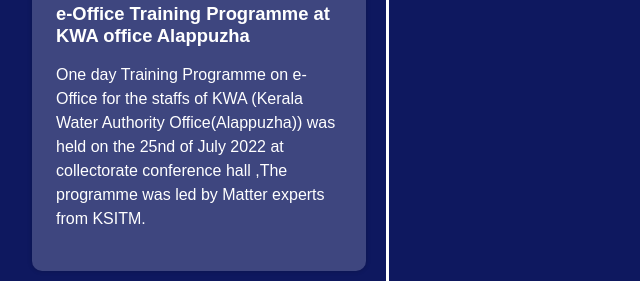
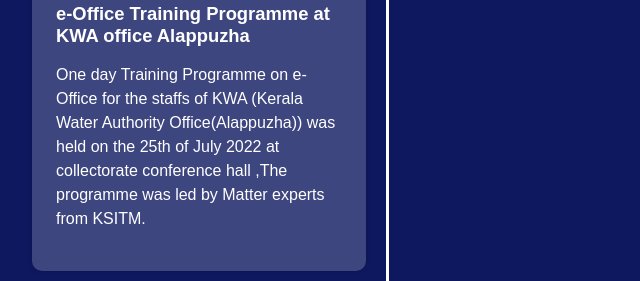
Before and after one commit to fossmission/fossmission.github.io, a plain HTML site: page index.html in a window 1280 px wide. Shown: the part 127-408 px from the top of the page, 253-893 px from the left. Drawn offline with Linux system fonts and the light colour scheme; a web font is replaced by a local one.

Commit message:
Update index.html

```diff
--- a/index.html
+++ b/index.html
@@ -24,7 +24,7 @@
     <!-- ......left side...... -->
     <div class="timeline__component timeline__component--bg">
       <h2 class="timeline__title">e-Office Training Programme  at KWA office Alappuzha</h2>
-      <p class="timeline__paragraph">One day Training Programme on e-Office  for the staffs of KWA (Kerala Water Authority Office(Alappuzha))  was held on the 25nd of July 2022 at collectorate conference hall ,The programme was led by Matter experts from KSITM.</p>
+      <p class="timeline__paragraph">One day Training Programme on e-Office  for the staffs of KWA (Kerala Water Authority Office(Alappuzha))  was held on the 25th of July 2022 at collectorate conference hall ,The programme was led by Matter experts from KSITM.</p>
     </div>
     <div class="timeline__middle">
       <div class="timeline__point"></div>
```
